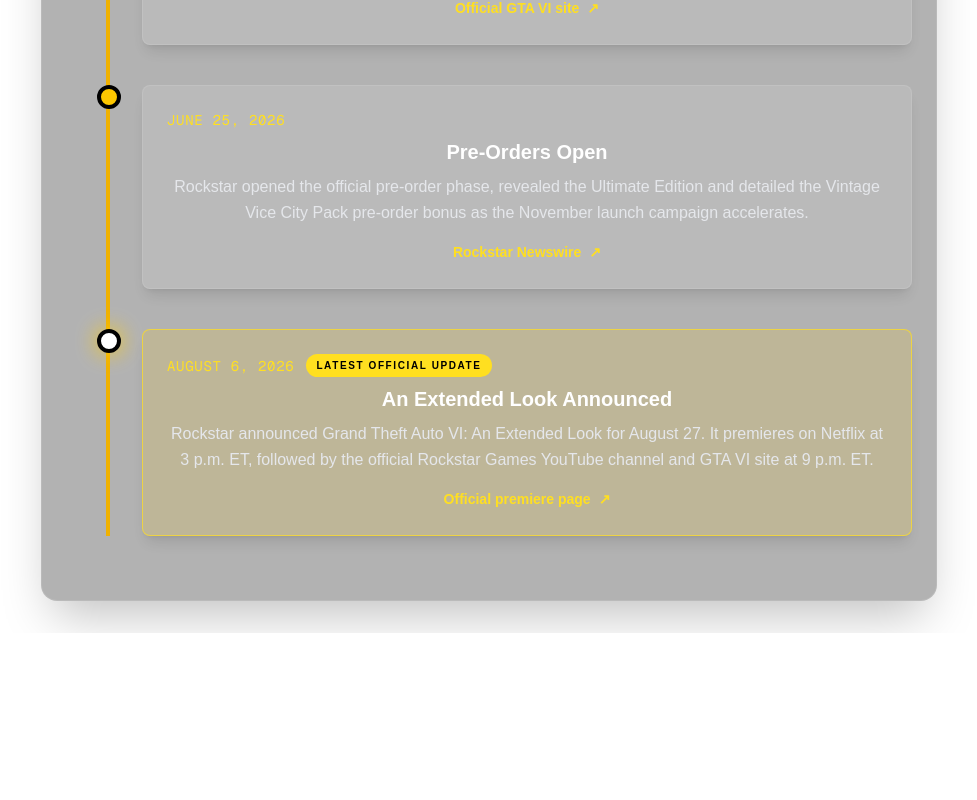
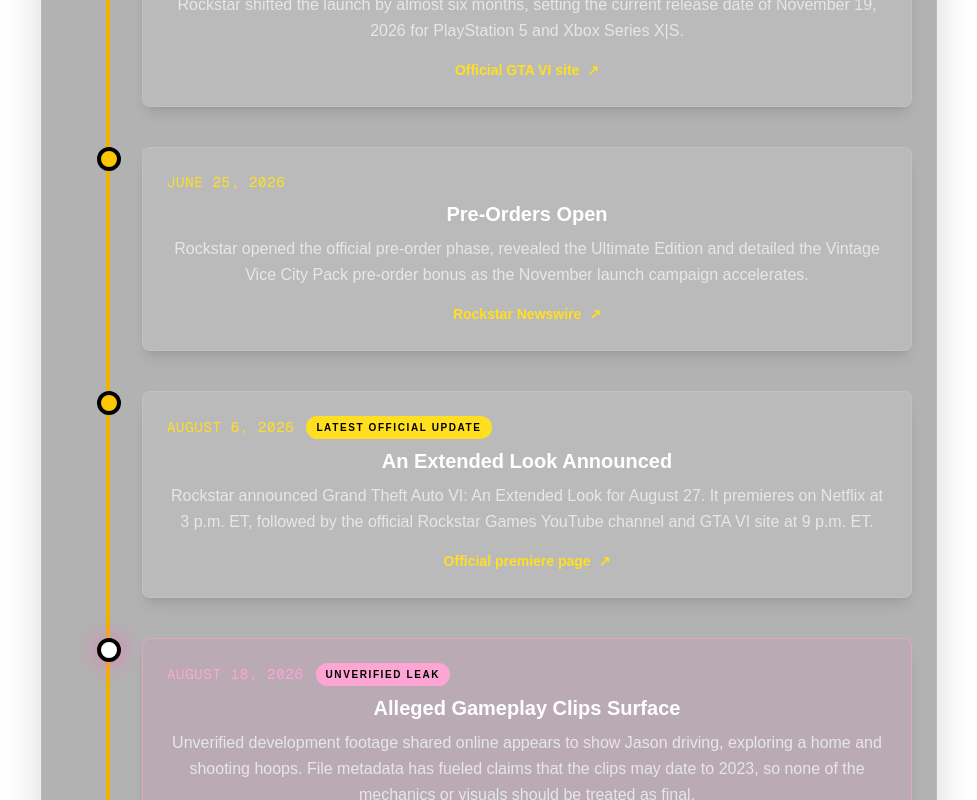
Before and after one commit to avatar25/gta6countdown, a Next.js app: page / in a window 1280 px wide. Shown: the part 2000-2800 px from the top of the page, without its empty margins (151-1128 px from the left). Before the commit the page ends 2633 px from the top, so only its background shows below. Built offline with nearby package versions, Linux system fonts and the light colour scheme.

Commit message:
Update timeline with official news and labeled leaks

```diff
--- a/src/app/components/Timeline.tsx
+++ b/src/app/components/Timeline.tsx
@@ -49,6 +49,26 @@ const events = [
         description: 'Rockstar announced Grand Theft Auto VI: An Extended Look for August 27. It premieres on Netflix at 3 p.m. ET, followed by the official Rockstar Games YouTube channel and GTA VI site at 9 p.m. ET.',
         source: 'https://www.netflix.com/GTAVI',
         sourceLabel: 'Official premiere page',
+        badge: 'Latest official update',
+    },
+    {
+        date: 'August 18, 2026',
+        title: 'Alleged Gameplay Clips Surface',
+        description: 'Unverified development footage shared online appears to show Jason driving, exploring a home and shooting hoops. File metadata has fueled claims that the clips may date to 2023, so none of the mechanics or visuals should be treated as final.',
+        source: 'https://www.reddit.com/r/PS5/comments/1vrx9rm/new_grand_theft_auto_vi_leaks_are_starting_to/',
+        sourceLabel: 'Community discussion',
+        badge: 'Unverified leak',
+        unverified: true,
+        latest: true,
+    },
+    {
+        date: 'August 18, 2026',
+        title: 'Five-County Map Claim Circulates',
+        description: 'A separate alleged in-game map image points to five Leonida counties and a larger view of the Keys and Grassrivers region. Rockstar has not authenticated the image, and locations may have changed since the reported build.',
+        source: 'https://www.reddit.com/r/GamingLeaksAndRumours/comments/1vs4b54/because_videos_and_screenshots_of_the_latest/',
+        sourceLabel: 'Leak claims & discussion',
+        badge: 'Unverified leak',
+        unverified: true,
         latest: true,
     },
 ];
@@ -58,34 +78,47 @@ const Timeline = () => {
         <div className="w-full max-w-4xl mx-auto mt-16 p-6 bg-black/30 backdrop-blur-md rounded-2xl border border-white/10 shadow-2xl">
             <div className="mb-10 text-center">
                 <p className="mb-3 text-xs font-mono uppercase tracking-[0.28em] text-yellow-300">
-                    Verified August 16, 2026
+                    Updated August 19, 2026
                 </p>
                 <h2 className="text-3xl font-bold text-white uppercase tracking-widest drop-shadow-lg">
-                    Development Timeline
+                    Development & News Timeline
                 </h2>
+                <p className="mx-auto mt-4 max-w-2xl text-sm leading-relaxed text-gray-300">
+                    Official updates and clearly labeled community reports. Rumors remain unconfirmed, and no leaked media is hosted here.
+                </p>
             </div>
             <div className="relative border-l-4 border-yellow-500 ml-4 md:ml-10">
                 {events.map((event, index) => (
                     <div key={index} className="mb-10 ml-8 relative">
                         <div
                             className={`absolute -left-[45px] w-6 h-6 rounded-full border-4 border-black ${
-                                event.latest ? 'bg-white shadow-[0_0_22px_#facc15] animate-pulse' : 'bg-yellow-400'
+                                event.latest
+                                    ? event.unverified
+                                        ? 'bg-white shadow-[0_0_22px_#f472b6] animate-pulse'
+                                        : 'bg-white shadow-[0_0_22px_#facc15] animate-pulse'
+                                    : 'bg-yellow-400'
                             }`}
                         />
                         <article
                             className={`p-6 rounded-lg border shadow-lg transition-all duration-300 hover:-translate-y-1 ${
-                                event.latest
-                                    ? 'bg-yellow-400/15 border-yellow-300/70 hover:bg-yellow-400/20'
+                                event.unverified
+                                    ? 'bg-pink-400/10 border-pink-300/50 hover:bg-pink-400/15'
+                                    : event.latest
+                                      ? 'bg-yellow-400/15 border-yellow-300/70 hover:bg-yellow-400/20'
                                     : 'bg-white/10 border-white/10 hover:bg-white/20'
                             }`}
                         >
                             <div className="mb-2 flex flex-wrap items-center gap-3">
-                                <span className="block text-sm text-yellow-300 font-mono uppercase tracking-wider">
+                                <span className={`block text-sm font-mono uppercase tracking-wider ${
+                                    event.unverified ? 'text-pink-300' : 'text-yellow-300'
+                                }`}>
                                     {event.date}
                                 </span>
-                                {event.latest && (
-                                    <span className="rounded-full bg-yellow-300 px-2.5 py-1 text-[10px] font-black uppercase tracking-[0.16em] text-black">
-                                        Latest official update
+                                {event.badge && (
+                                    <span className={`rounded-full px-2.5 py-1 text-[10px] font-black uppercase tracking-[0.16em] text-black ${
+                                        event.unverified ? 'bg-pink-300' : 'bg-yellow-300'
+                                    }`}>
+                                        {event.badge}
                                     </span>
                                 )}
                             </div>
@@ -94,7 +127,11 @@ const Timeline = () => {
                                 {event.description}
                             </p>
                             <a
-                                className="mt-4 inline-flex items-center gap-2 text-sm font-semibold text-yellow-300 transition-colors hover:text-white focus-visible:outline-2 focus-visible:outline-offset-4 focus-visible:outline-yellow-300"
+                                className={`mt-4 inline-flex items-center gap-2 text-sm font-semibold transition-colors hover:text-white focus-visible:outline-2 focus-visible:outline-offset-4 ${
+                                    event.unverified
+                                        ? 'text-pink-300 focus-visible:outline-pink-300'
+                                        : 'text-yellow-300 focus-visible:outline-yellow-300'
+                                }`}
                                 href={event.source}
                                 target="_blank"
                                 rel="noreferrer"
```
